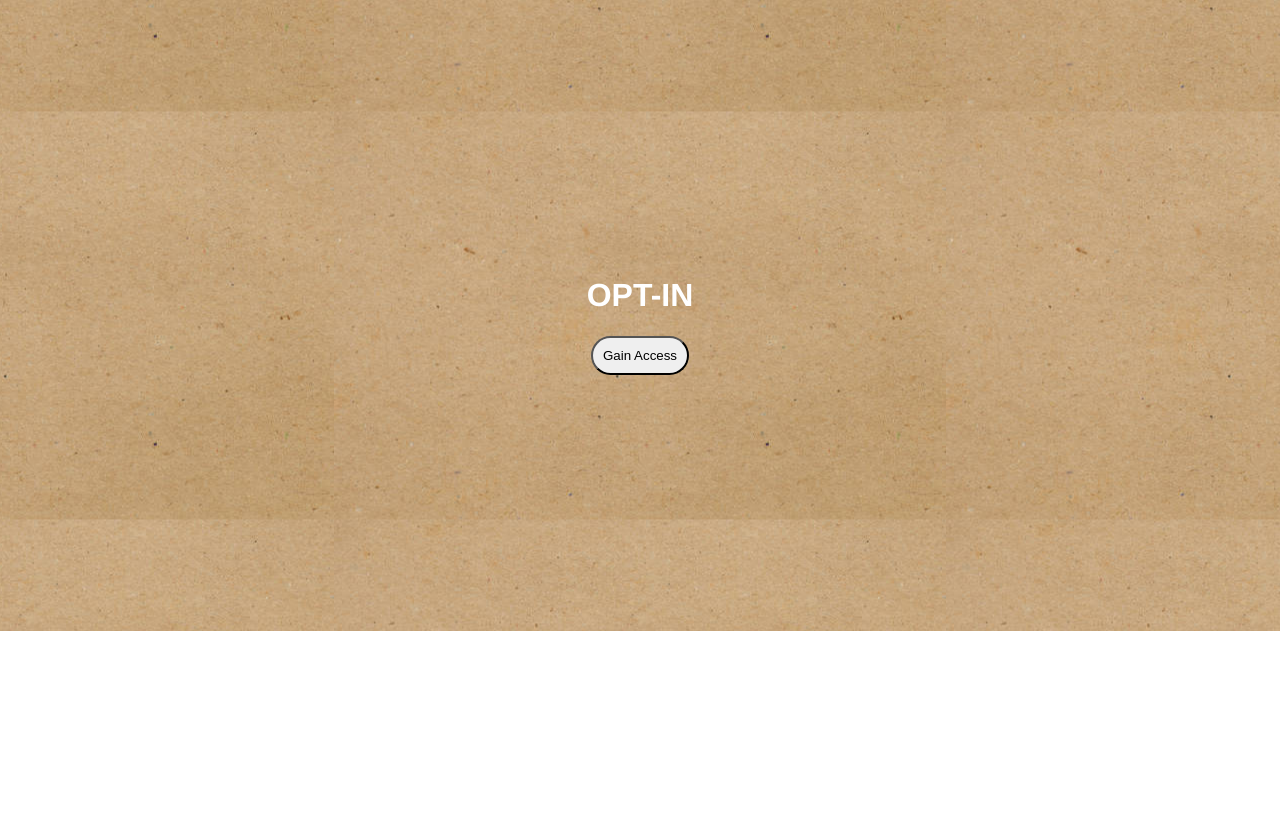
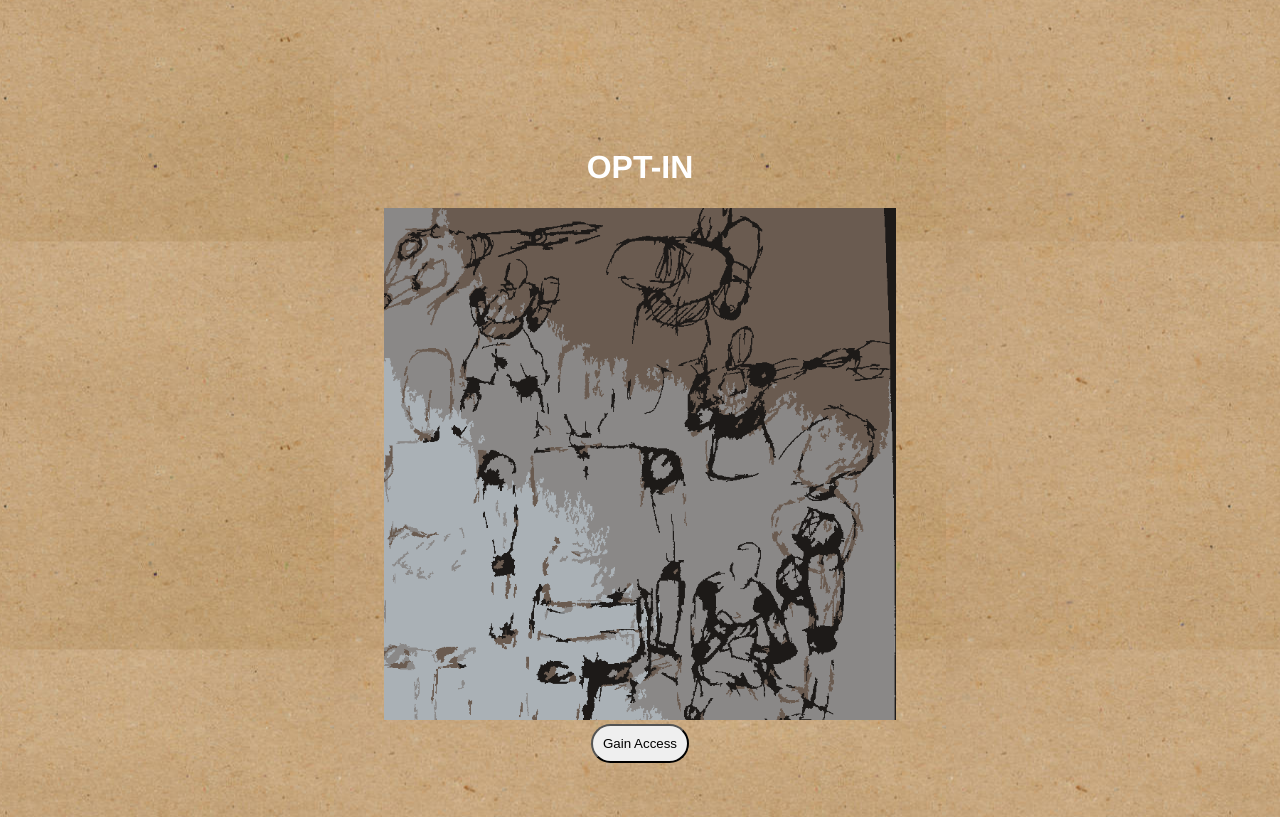
Before and after one commit to taloshiliN/OptInPage, a React (Vite) app in the folder frontend/: page /index in a window 1280 px wide. Shown: the top 817 px of the page. Built offline with nearby package versions, Linux system fonts and the light colour scheme.

Commit message:
Opt-In PAGE"

```diff
--- a/frontend/src/pages/Index.jsx
+++ b/frontend/src/pages/Index.jsx
@@ -1,6 +1,7 @@
 import React, { useState } from 'react'
 import "../styles/index.css"
 import Form from '../components/Form';
+import Image from "../assets/Image.png"
 
 function Index() {
     const [showForm, setShowForm] = useState(false);
@@ -15,8 +16,10 @@ function Index() {
     <div>
         <div id='section-header' className='welcome-area'>
             <h1>OPT-IN</h1>
-            <img src="" alt="" />
+            <img className='image' src={Image} alt="Game Image" />
+            <div className='button'>
             <button className='Access-button' onClick={handleOpenForm}>Gain Access</button>
+            </div>
         </div>
         <main>
             Main
--- a/frontend/src/styles/index.css
+++ b/frontend/src/styles/index.css
@@ -10,16 +10,25 @@ html, body{
     background-attachment: fixed;
 }
 #section-header{
-    padding: 20%;
+    padding: 10%;
     text-align: center;
     background-color: rgb(238, 189, 120);
     color: white;
+    align-items: center;
+}
+.image{
+    width: 50%;
+    height: 50%;
+    align-items: center;
 }
 main{
     padding: 20%;
     text-align: center;
     background-color: rgb(255, 255, 255);
     color: rgb(0, 0, 0);
+}
+.button{
+    align-items: center;
 }
 
 .Access-button{
```
Also changed, not shown: frontend/src/assets/Image.png (added).
